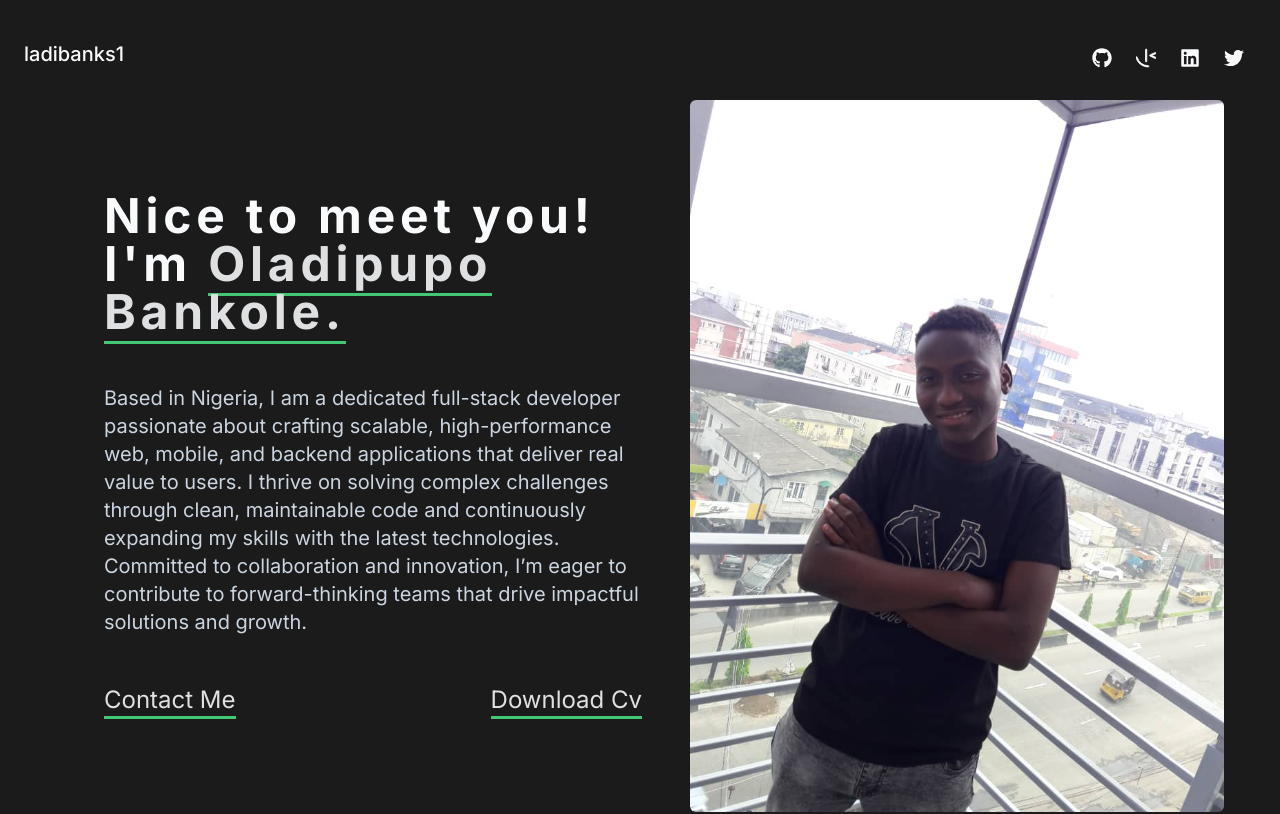
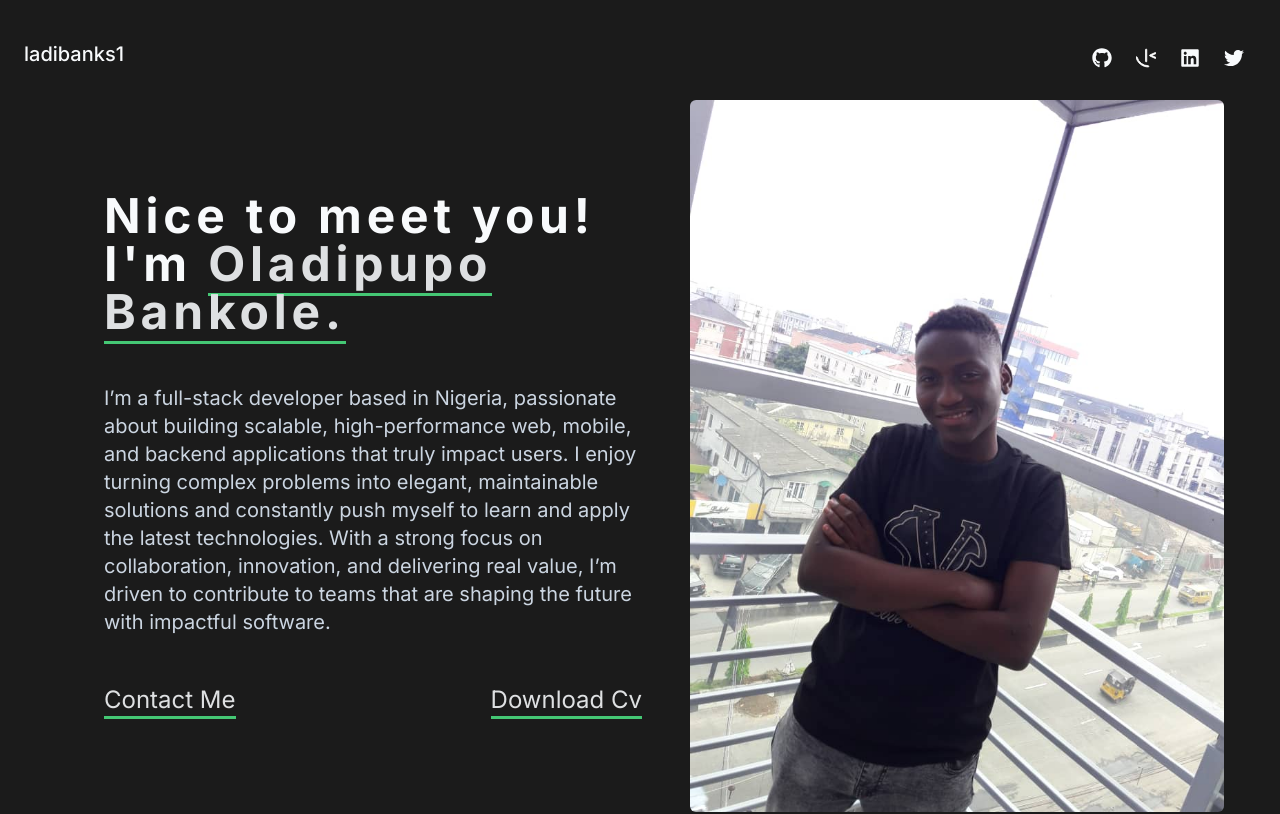
Before and after one commit to ladibanks1/Portfolio, a React (Vite) app: page / in a window 1280 px wide. Shown: the top 814 px of the page. Built offline with nearby package versions, Linux system fonts and the light colour scheme.

Commit message:
Updated My Cv pdf file and added meta tags to index.html

```diff
--- a/index.html
+++ b/index.html
@@ -5,7 +5,7 @@
     <link rel="icon" type="image/png" href="./src/assets/favicon-32x32.png" />
     <meta name="google-site-verification" content="2JnzzqnzyLrOvng3rxujObUgKmWOxuDeizmj-HOn0dg" />
     <meta name="viewport" content="width=device-width, initial-scale=1.0" />
-    <meta name="Ola Portfolio" content="ladibanks1 portfolio" />
+    <meta name="ladibanks1 portfolio" content="ladibanks1 portfolio" />
     <meta name="robots" content="index, follow" />
     <title>OLA PORTFOLIO</title>
   </head>
--- a/src/components/Hero.jsx
+++ b/src/components/Hero.jsx
@@ -1,7 +1,8 @@
 import { useState } from "react";
 import image from "../assets/Ola-image.jpg";
 const bio =
-  "Based in Nigeria, I am a dedicated full-stack developer passionate about crafting scalable, high-performance web, mobile, and backend applications that deliver real value to users. I thrive on solving complex challenges through clean, maintainable code and continuously expanding my skills with the latest technologies. Committed to collaboration and innovation, I’m eager to contribute to forward-thinking teams that drive impactful solutions and growth.";
+  "I’m a full-stack developer based in Nigeria, passionate about building scalable, high-performance web, mobile, and backend applications that truly impact users. I enjoy turning complex problems into elegant, maintainable solutions and constantly push myself to learn and apply the latest technologies. With a strong focus on collaboration, innovation, and delivering real value, I’m driven to contribute to teams that are shaping the future with impactful software.";
+
 const Hero = () => {
   const [showMore, setShowMore] = useState(false);
   return (
```
Also changed, not shown: extensions.txt (deleted), 1 other file (tests, documents, lock files or other folders).
